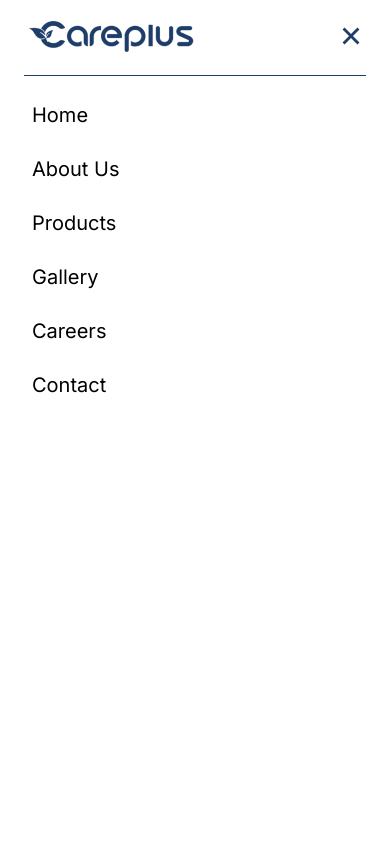
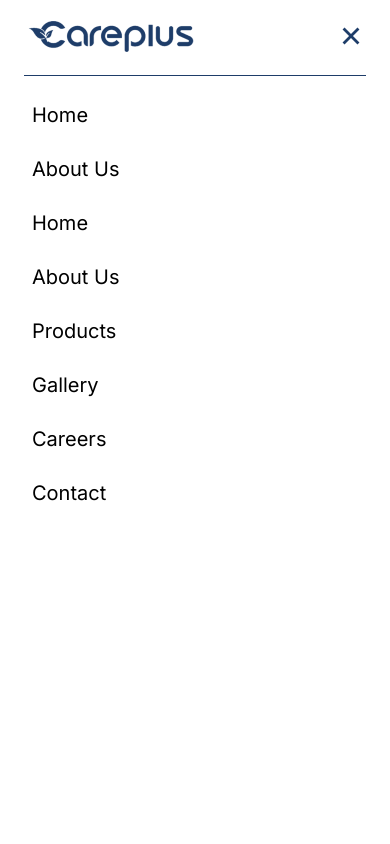
Before and after one commit to Sana-Ahmad1771/Careplus, a React (Vite) app: page / in a window 390 px wide. Both pictures are taken after a click on the button 355 px from the left and 37 px from the top of the page. Shown: the top 844 px of the page. Built offline with nearby package versions, Linux system fonts and the light colour scheme.

Commit message:
added link of pages to the hamburger

```diff
--- a/src/components/common/Header.jsx
+++ b/src/components/common/Header.jsx
@@ -110,10 +110,12 @@ const Header = () => {
                 <div className="flex flex-col text-[20px] space-y-6 px-2 list-none">
                   <li><Link to="/" className="hover:text-[#1E3D69]">Home</Link></li>
                   <li><Link to="/about" className="hover:text-[#1E3D69]">About Us</Link></li>
-                  <a href="#products" onClick={closeMenu}>Products</a>
-                  <a href="#gallery" onClick={closeMenu}>Gallery</a>
-                  <a href="#career" onClick={closeMenu}>Careers</a>
-                  <a href="#contact" onClick={closeMenu}>Contact</a>
+                  <li><Link to="/" className="hover:text-[#1E3D69]">Home</Link></li>
+                  <li><Link to="/about" className="hover:text-[#1E3D69]">About Us</Link></li>
+                  <li><Link to="/products" className="hover:text-[#1E3D69]">Products</Link></li>
+                  <li><Link to="/gallery" className="hover:text-[#1E3D69]">Gallery</Link></li>
+                  <li><a href="#career" className="hover:text-[#1E3D69]">Careers</a></li>
+                  <li><Link to="/contact" className="hover:text-[#1E3D69]">Contact</Link></li>
                 </div>
               </motion.div>
             )}
```
